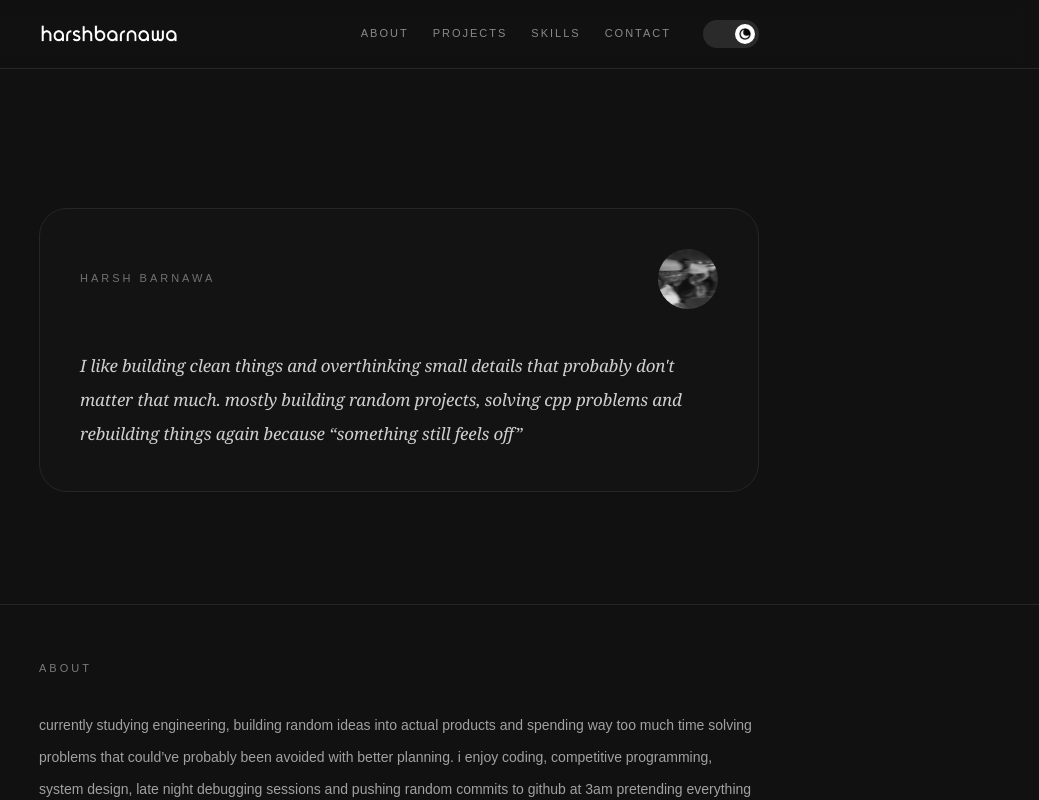
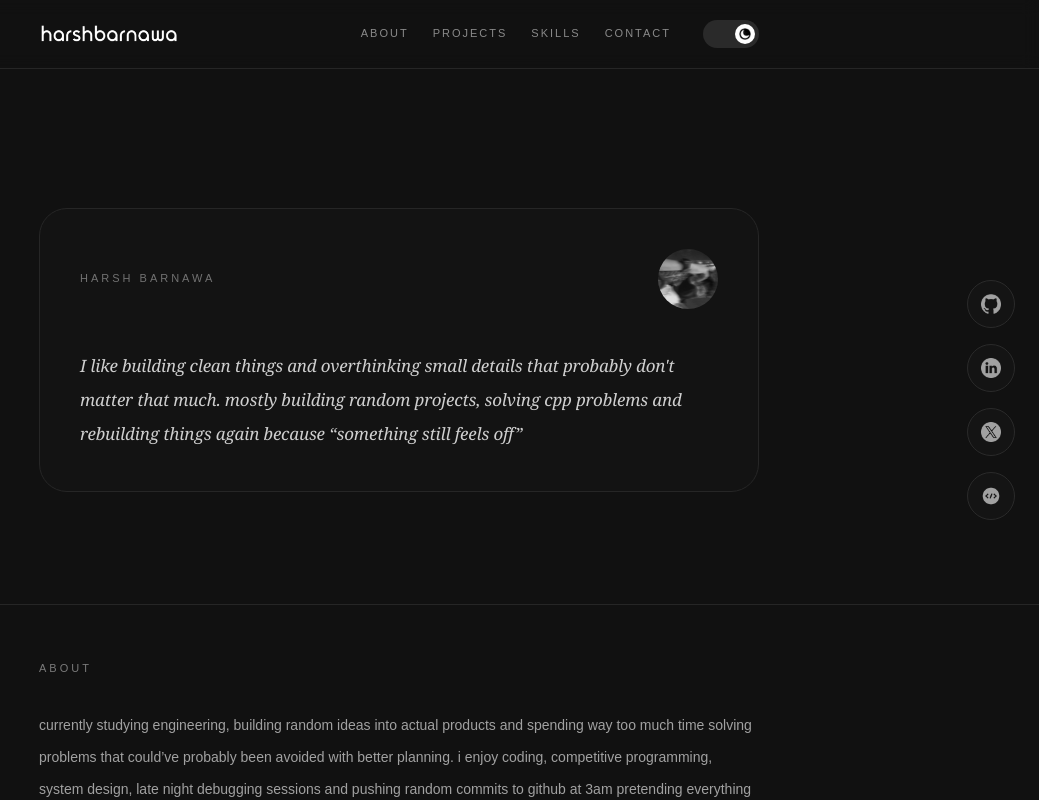
Before and after one commit to harshbarnawa/Portfolio, a React (Vite) app: page / in a window 1280 px wide. Shown: the top 800 px of the page, without its empty margins (241-1280 px from the left). Built offline with nearby package versions, Linux system fonts and the light colour scheme.

Commit message:
Added floating social dock //Suggested by DJ

```diff
--- a/src/App.jsx
+++ b/src/App.jsx
@@ -194,6 +194,60 @@ function App() {
 
       </nav>
 
+<div
+  className={`hidden md:flex fixed right-6 top-1/2 -translate-y-1/2 z-50 flex-col gap-4`}
+>
+
+  {[
+    {
+      icon: "/assets/github.png",
+      link: "https://github.com/harshbarnawa",
+      alt: "github"
+    },
+    {
+      icon: "/assets/linkedin.png",
+      link: "https://www.linkedin.com/in/harsh-barnawa/",
+      alt: "linkedin"
+    },
+    {
+      icon: "/assets/twitter.png",
+      link: "https://x.com/harshbarnawa",
+      alt: "twitter"
+    },
+    {
+      icon: "/assets/codeforces.png",
+      link: "https://codeforces.com/profile/harshbarnawa.info",
+      alt: "codeforces"
+    }
+  ].map((item) => (
+
+    <a
+      key={item.alt}
+      href={item.link}
+      target="_blank"
+      rel="noreferrer"
+      className={`group w-12 h-12 rounded-full border flex items-center justify-center backdrop-blur-md transition duration-300 ${
+        darkMode
+          ? "border-[#2b2b2b] bg-[#161616]/80 hover:bg-[#1f1f1f]"
+          : "border-[#d8d8d8] bg-[#f3f3f3]/80 hover:bg-white"
+      }`}
+    >
+
+      <img
+        src={item.icon}
+        alt={item.alt}
+        className={`w-5 h-5 object-contain opacity-60 group-hover:opacity-100 transition duration-300 ${
+          darkMode
+            ? "invert group-hover:invert-0"
+            : ""
+        }`}
+      />
+
+    </a>
+
+  ))}
+
+</div>
    <section className="relative z-10 max-w-3xl mx-auto px-5 md:px-6 pt-40 md:pt-52 pb-24 md:pb-28">
 
   <div
```
